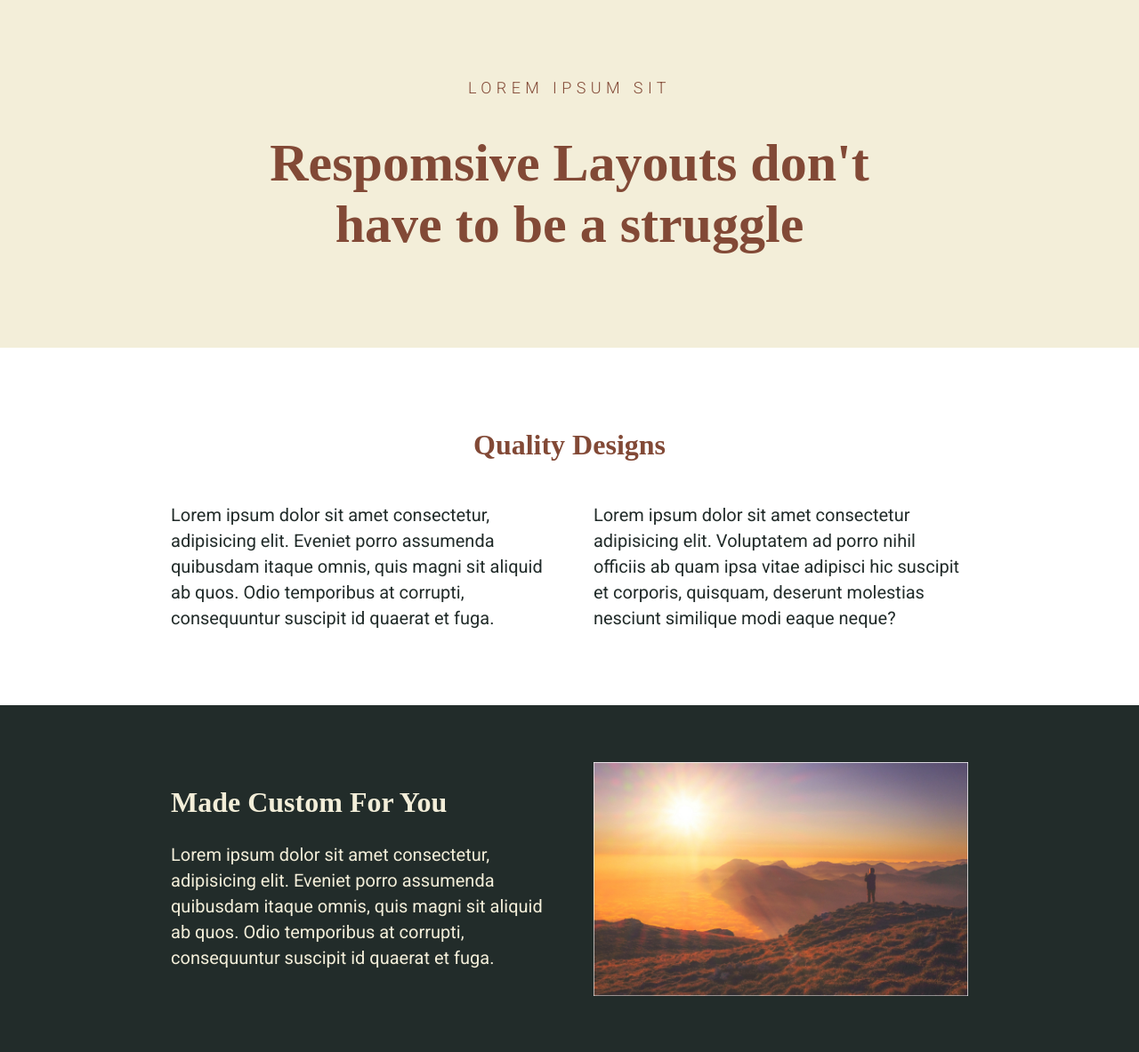
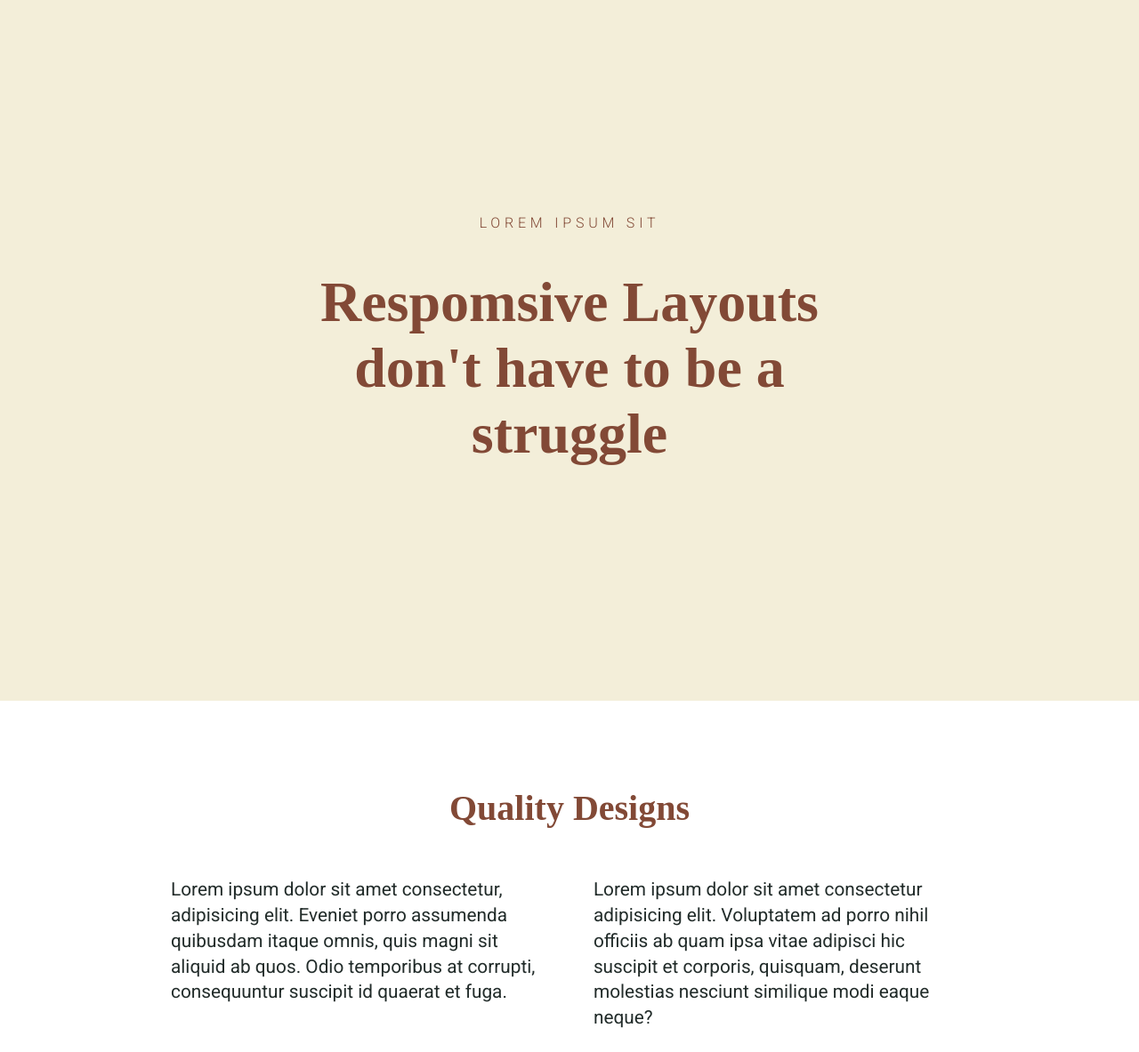
Before and after one commit to CyberSicario47/css-basics, a plain HTML site: page challange4.html in a window 1280 px wide. Shown: the top 1183 px of the page at 89% size. Drawn offline with Linux system fonts and the light colour scheme; a web font is replaced by a local one.

Commit message:
challange 4 complete

```diff
--- a/challange4.css
+++ b/challange4.css
@@ -20,64 +20,136 @@ header {
 .container {
   width: 80%;
   margin: 0 auto;
-  padding: 4em;
+  padding: 1em;
 }
-.hero{
-    width: 80%;
+.hero {
   text-align: center;
   margin: 0 auto;
-
   color: #824936;
+  min-height: 660px;
+  display: flex;
+  align-items: center;
 }
 
-.hero--text1{
+.hero--text1 {
   text-transform: uppercase;
-    font-size: 18px;
+  font-size: 0.8rem;
   font-weight: 100;
-    letter-spacing: .3em;
+  letter-spacing: 0.3em;
 }
 
-.hero--text2{
-    font-size: 60px;
+.hero--text2 {
+  font-size: 2rem;
   font-family: "Playfair Display", serif;
 }
-.section1 h2{
+
+.section1 h1 {
   color: #824936;
   font-family: "Playfair Display", serif;
- font-size: 32px;
+  font-size: 1.5rem;
   text-align: center;
 }
 
-.section1 p{
-    font-size: 20px;
-    line-height: 1.8rem;
+.section1 p {
+  font-size: 1rem;
+  line-height: 1.3rem;
   color: #222c2a;
 }
-.row{
-    display: flex;
-    justify-content: space-between;
-    align-items: start;
+.row {
+  display: block;
+  text-align: center;
 }
-.col{
-    width: 47%;
-
+.col {
+  width: 100%;
 }
 
 .section2 {
-  background:#222c2a;
+  background: #222c2a;
 }
 
-.para_styling{
-    font-size: 20px;
-    line-height: 1.8rem;
+.para_styling {
+  font-size: 1rem;
+  line-height: 1.3rem;
   color: #f3eed9;
 }
-.h1_styling{
+.h1_styling {
   font-family: "Playfair Display", serif;
-    font-size: 32px;
+  font-size: 1.5rem;
   color: #f3eed9;
 }
 
 footer {
-  background:  #824936;
+  background: #824936;
 }
+
+@media screen and (min-width: 768px) {
+  .container {
+    padding: 3em;
+  }
+  .hero {
+    width: 80%;
+  }
+
+  .hero--text1 {
+    font-size: 0.8rem;
+  }
+
+  .hero--text2 {
+    font-size: 3rem;
+  }
+
+  .section1 h1 {
+    font-size: 2rem;
+  }
+
+  .section1 p {
+    font-size: 1.1rem;
+    line-height: 1.5rem;
+  }
+  .row {
+    display: flex;
+    justify-content: space-between;
+    align-items: start;
+    text-align: left;
+  }
+  .col {
+    width: 47%;
+  }
+  .para_styling {
+    font-size: 1.1rem;
+    line-height: 1.5rem;
+  }
+  .h1_styling {
+    font-size: 1.5rem;
+    margin: 0;
+  }
+}
+
+@media screen and (min-width: 1024px) {
+  .container {
+    padding: 4em;
+  }
+
+  .hero--text1 {
+    font-size: 1rem;
+  }
+
+  .hero--text2 {
+    font-size: 4rem;
+  }
+  .section1 h1 {
+    font-size: 2.5rem;
+  }
+
+  .section1 p {
+    font-size: 1.3rem;
+    line-height: 1.8rem;
+  }
+  .para_styling {
+    font-size: 1.3rem;
+    line-height: 1.8rem;
+  }
+  .h1_styling {
+    font-size: 2rem;
+  }
+}
--- a/challange4.html
+++ b/challange4.html
@@ -17,16 +17,18 @@
     <header>
       <div class="container">
         <div class="hero">
-          <h4 class="hero--text1">Lorem Ipsum sit</h4>
+          <div>
+            <h4 class="hero--text1">Lorem Ipsum sit</h4>
           <h1 class="hero--text2">
             Respomsive Layouts don't have to be a struggle
           </h1>
+          </div>
         </div>
       </div>
     </header>
     <section class="section1">
       <div class="container">
-        <h2>Quality Designs</h2>
+        <h1>Quality Designs</h1>
         <div class="row">
           <div class="col">
             <p>
```
Lines whose indentation alone changed are shown as unchanged.
